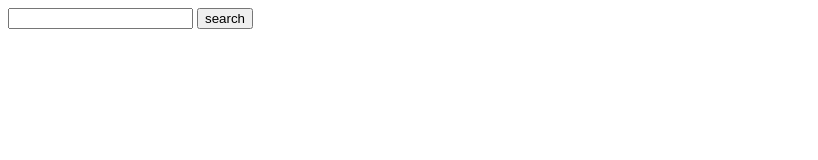
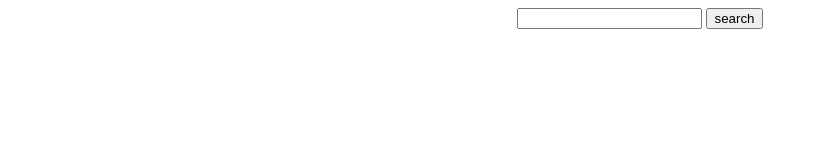
Before and after one commit to itsmeyogeshh/hackerNews-JobSearchEngine, a plain HTML site: page index.html in a window 1280 px wide. Shown: the whole page, without its empty margins (0-818 px from the left). Drawn offline with Linux system fonts and the light colour scheme.

Commit message:
Update style.css

```diff
--- a/style.css
+++ b/style.css
@@ -1,4 +1,4 @@
 *
 {
-    justify-content: center;
+    text-align: center;
 }
```
